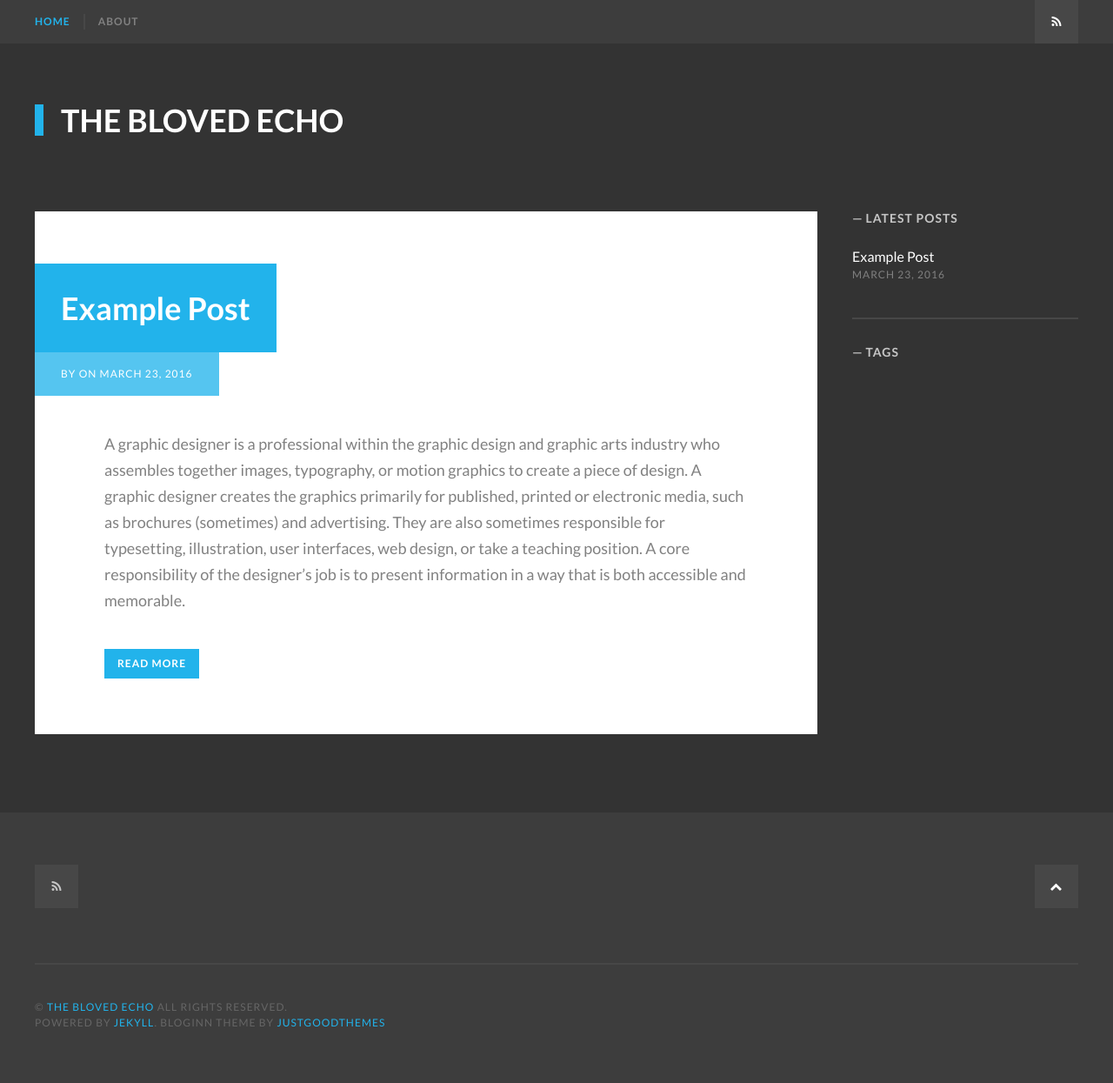
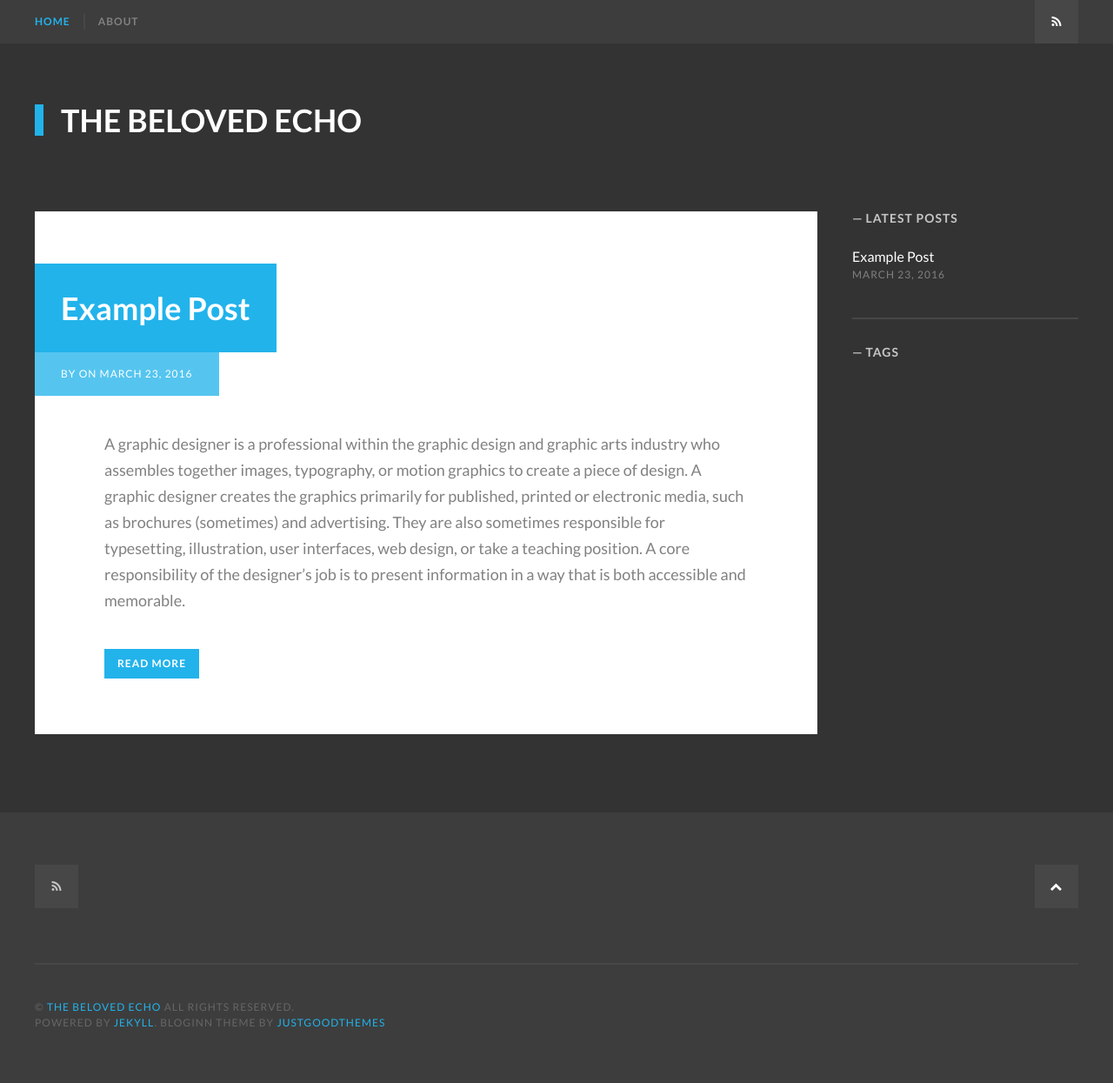
Before and after one commit to marchdoe/beloved-echo, a Jekyll site: the page built from index.html, in a window 1280 px wide. Shown: the whole page at 87% size. Built offline with Jekyll 4.4.1, drawn with Linux system fonts in a browser that asks for light colours; some web fonts are replaced; the list of posts is cut into pages by our own code.

Commit message:
Updated Config

```diff
--- a/_config.yml
+++ b/_config.yml
@@ -1,5 +1,5 @@
 ---
-title: The Bloved Echo
+title: The Beloved Echo
 timezone: UTC
 collections:
   posts:
```
